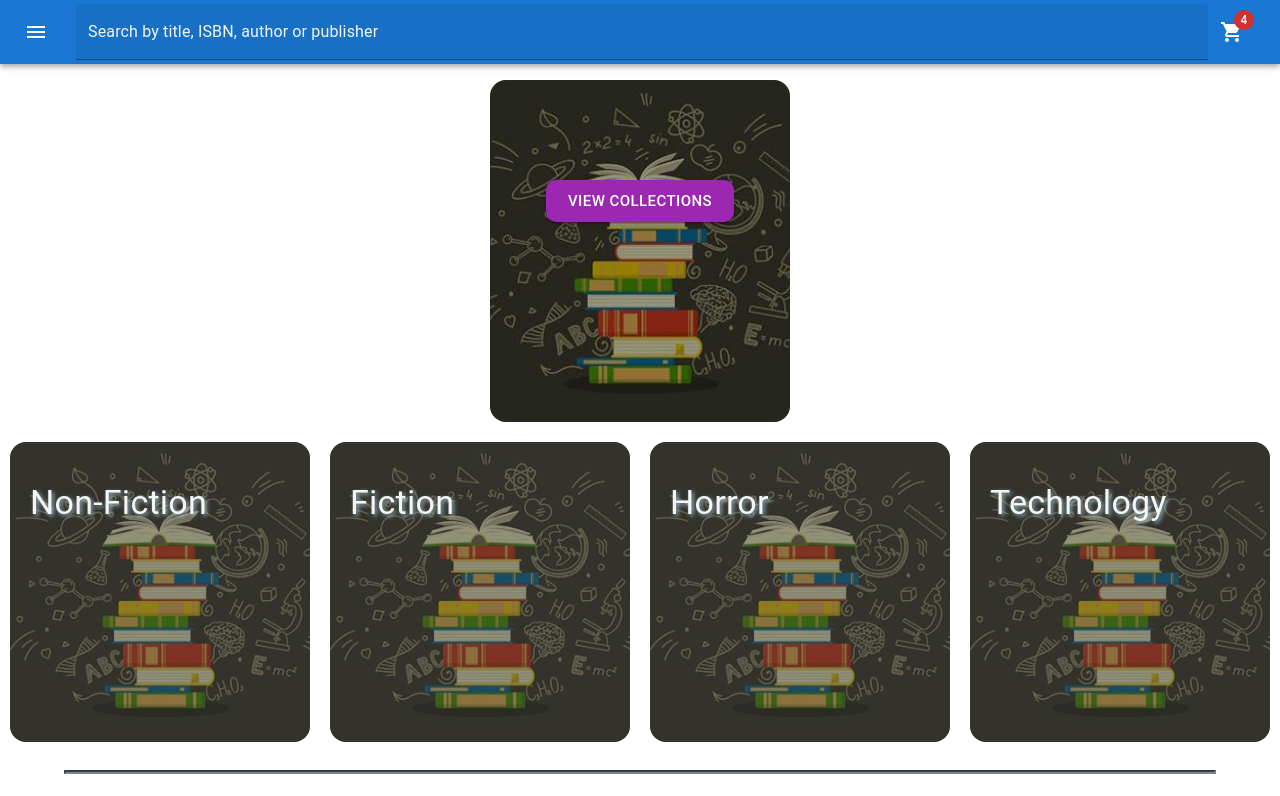
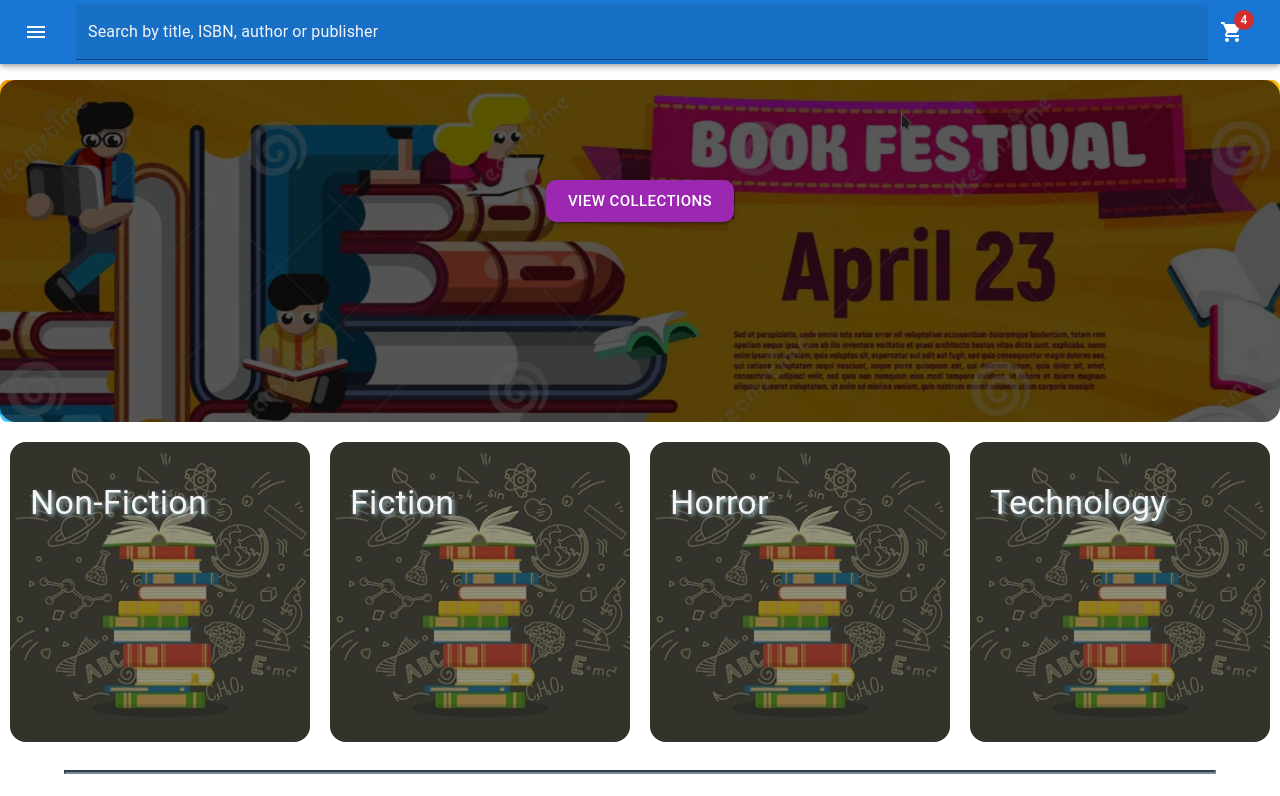
Before and after one commit to AywinK/bookstore, a React (Vite) app in the folder frontend/: page / in a window 1280 px wide. Shown: the top 796 px of the page. Built offline with nearby package versions, Linux system fonts and the light colour scheme.

Commit message:
adds bookstore banner

```diff
--- a/frontend/src/components/HideHeaderOnScroll.jsx
+++ b/frontend/src/components/HideHeaderOnScroll.jsx
@@ -7,7 +7,7 @@
     const trigger = useScrollTrigger();
 
     return (
-        <Slide appear={false} direction="down" in={!trigger}>
+        <Slide appear={true} direction="down" in={!trigger}>
             {children}
         </Slide>
     )
--- a/frontend/src/pages/Homepage.jsx
+++ b/frontend/src/pages/Homepage.jsx
@@ -1,5 +1,5 @@
 import { Box, Button } from '@mui/material';
-import collectionsBackgroundImage from "../assets/OIP.jpg";
+import collectionsBackgroundImage from "../assets/bookstore_banner.png";
 import { Link } from "react-router-dom";
 import CategoryBox from '../components/CategoryBox';
 
@@ -30,9 +30,9 @@
             <Box
                 sx={{
                     position: "relative",
-                    aspectRatio: "1/1",
-                    width: '300px',
-                    borderRadius: '16px',
+                    // aspectRatio: "1/1",
+                    width: '100%',
+                    borderRadius: '8px',
                     backgroundImage: `url(${collectionsBackgroundImage})`,
                     backgroundSize: 'cover',
                     backgroundPosition: 'center',
@@ -48,7 +48,7 @@
                         right: 0,
                         bottom: 0,
                         borderRadius: "16px",
-                        background: "rgba(0,0,0,0.4)",
+                        background: "rgba(0,0,0,0.65)",
                     }
                 }}
             >
```
Also changed, not shown: frontend/src/assets/bookstore_banner.png (added).
